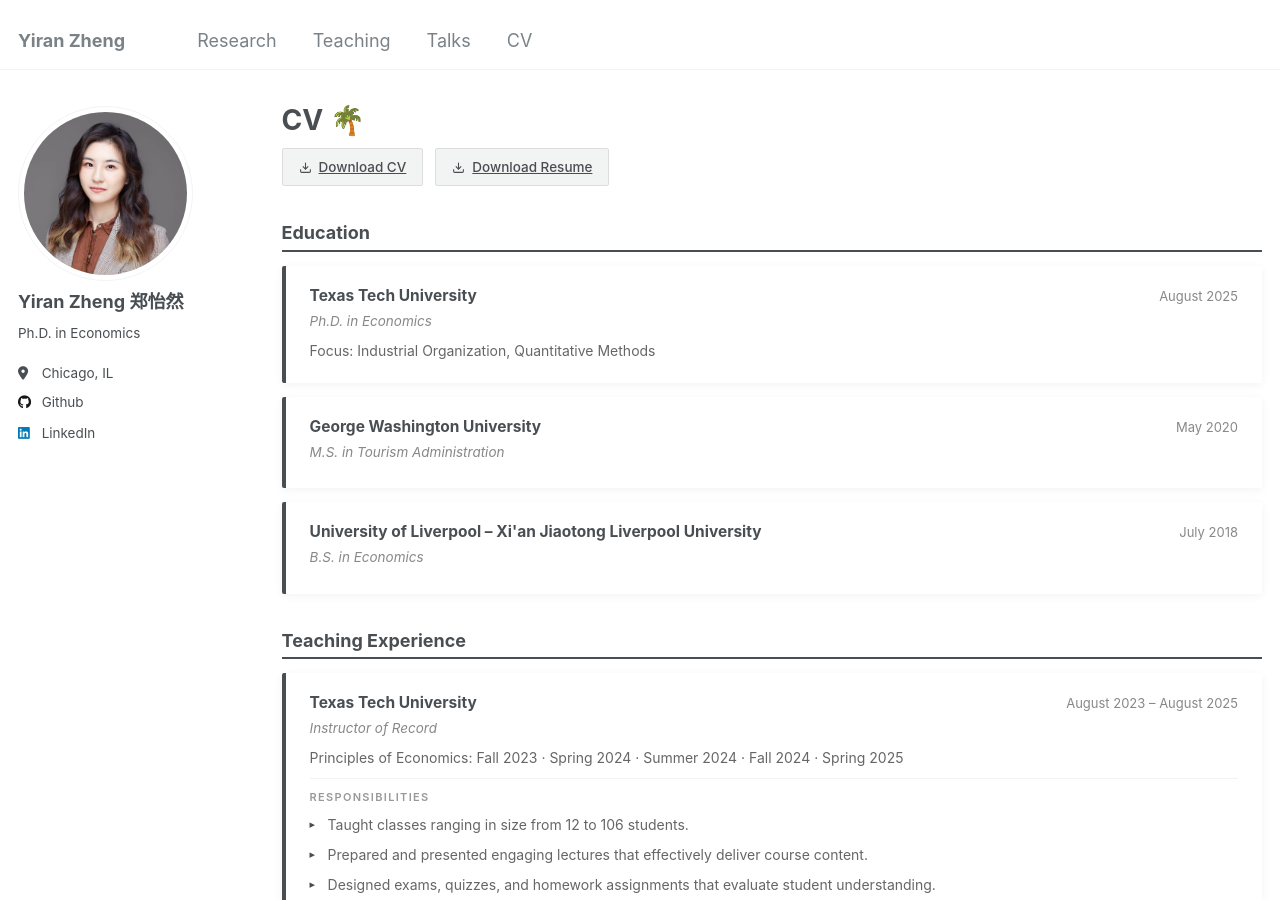
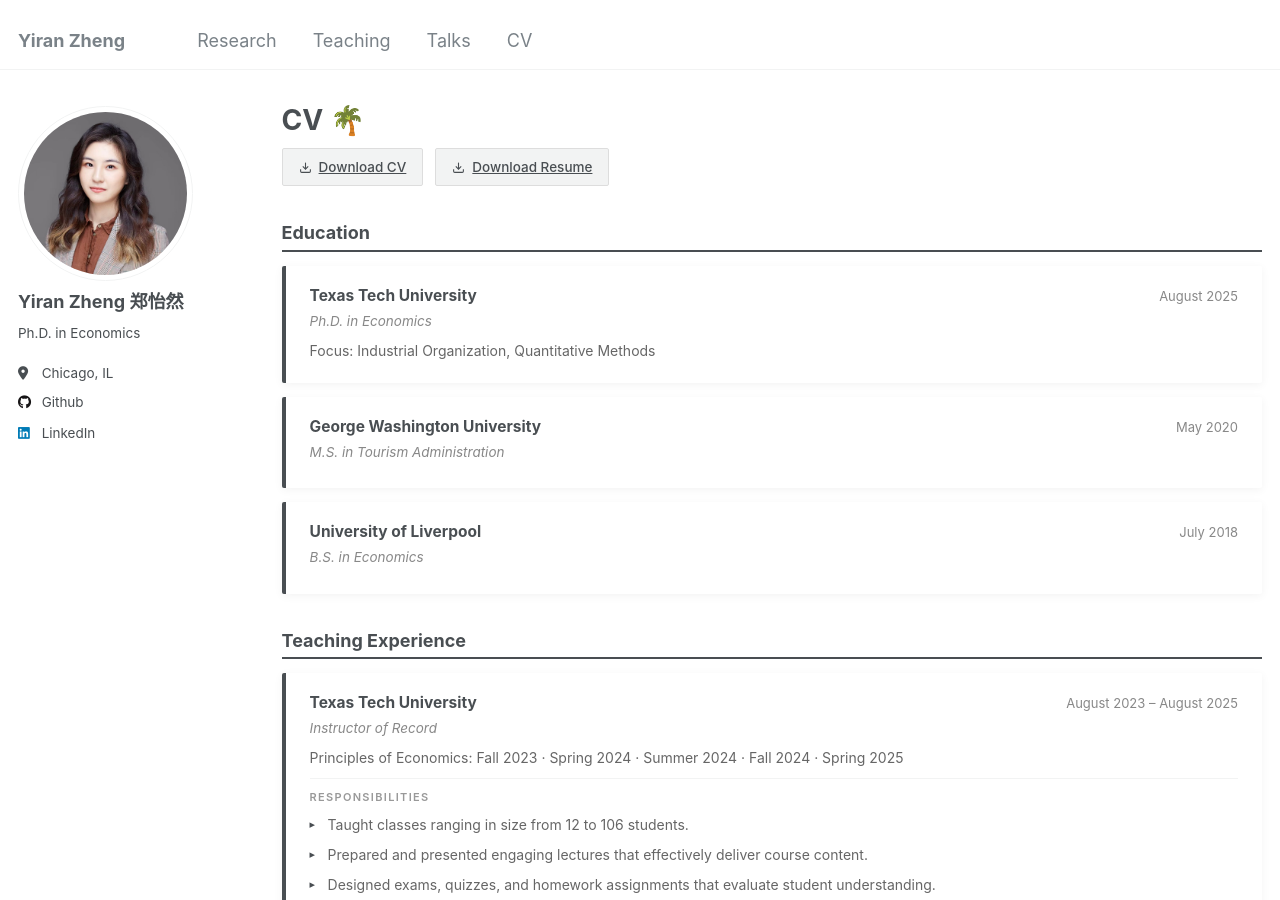
Before and after one commit to yiran-zheng/yiran-zheng.github.io, a Jekyll site: the page built from _pages/cv.md, in a window 1280 px wide and 900 px high. Built offline with Jekyll 4.4.1, drawn with Linux system fonts in a browser that asks for light colours.

Commit message:
Update cv.md

```diff
--- a/_pages/cv.md
+++ b/_pages/cv.md
@@ -229,7 +229,7 @@ redirect_from:
 
   <div class="cv-card">
     <div class="cv-card-header">
-      <span class="cv-card-title">University of Liverpool – Xi'an Jiaotong Liverpool University</span>
+      <span class="cv-card-title">University of Liverpool</span>
       <span class="cv-card-date">July 2018</span>
     </div>
     <div class="cv-card-sub">B.S. in Economics</div>
```
